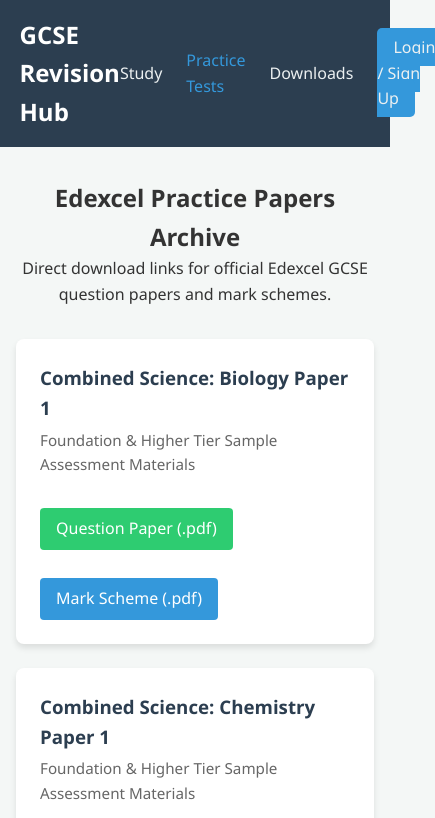
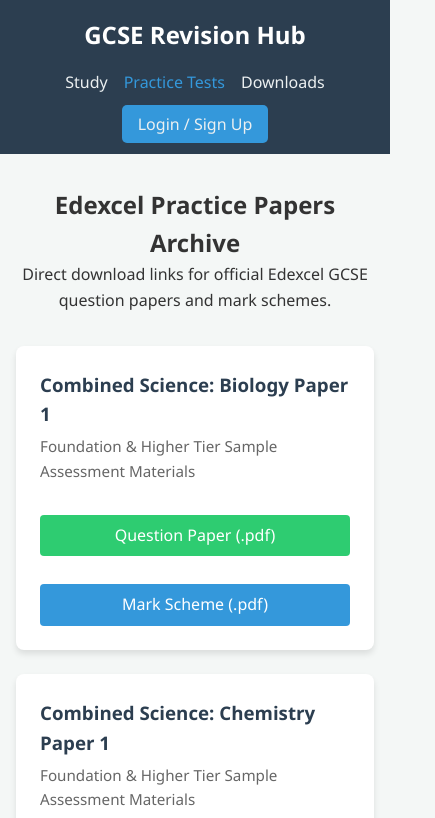
Before and after one commit to IbbyZaman/easystudy, a plain HTML site: page practice_papers.html in a window 390 px wide. Shown: the top 818 px of the page, 435 px wide, since content can reach past the window. Drawn offline with Linux system fonts and the light colour scheme.

Commit message:
Update styles.css

```diff
--- a/styles.css
+++ b/styles.css
@@ -179,3 +179,42 @@
     color: #fff;
     margin-top: 3rem;
 }
+
+/* --- Mobile Responsive Enhancements --- */
+@media screen and (max-width: 768px) {
+    .navbar {
+        flex-direction: column;
+        gap: 1rem;
+        padding: 1rem;
+    }
+
+    .nav-links {
+        flex-wrap: wrap;
+        justify-content: center;
+        gap: 1rem;
+    }
+
+    .module-grid {
+        grid-template-columns: 1fr;
+    }
+
+    .download-card {
+        flex-direction: column;
+        align-items: flex-start;
+    }
+
+    .download-bar {
+        width: 100%;
+        flex-direction: column;
+    }
+
+    .download-bar .btn-primary {
+        width: 100%;
+        text-align: center;
+    }
+
+    .video-container {
+        max-width: 100%;
+        margin: 1rem 0;
+    }
+}
```
